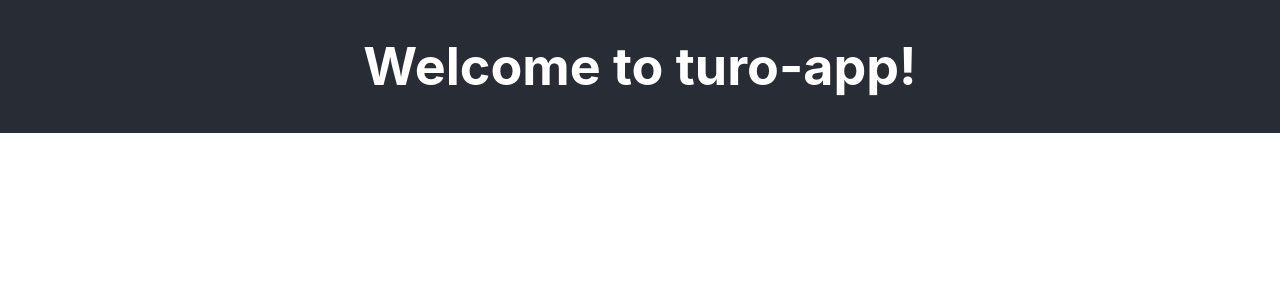
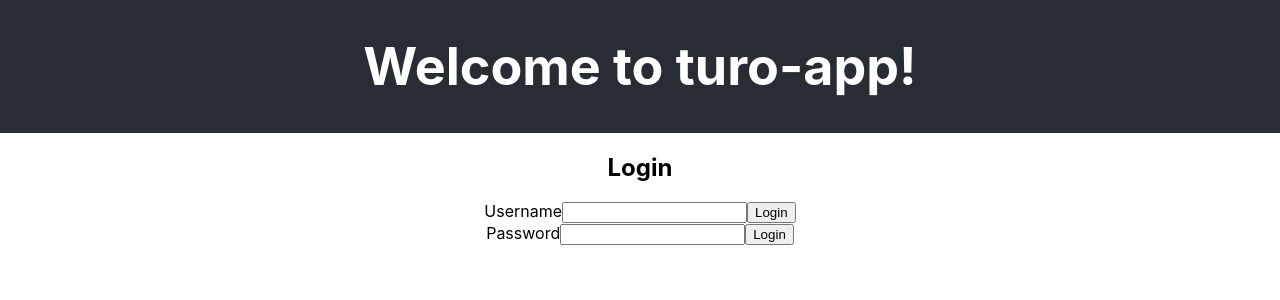
Before and after one commit to hjlammi/turo, a React (Create React App) app in the folder frontend/turo-app/: page / in a window 1280 px wide. Shown: the top 300 px of the page. Built offline with nearby package versions, Linux system fonts and the light colour scheme.

Commit message:
Add Login on the front page

```diff
--- a/frontend/turo-app/package.json
+++ b/frontend/turo-app/package.json
@@ -8,6 +8,7 @@
     "react": "^16.8.4",
     "react-dom": "^16.8.4",
     "react-scripts": "2.1.8",
+    "redux": "^4.0.1",
     "redux-saga": "^1.0.2"
   },
   "scripts": {
--- a/frontend/turo-app/src/App.css
+++ b/frontend/turo-app/src/App.css
@@ -8,7 +8,7 @@
   pointer-events: none;
 } */
 
-.App-header {
+.header {
   background-color: #282c34;
   max-height: 100vh;
   display: flex;
--- a/frontend/turo-app/src/App.js
+++ b/frontend/turo-app/src/App.js
@@ -1,10 +1,12 @@
 import React from 'react';
 import './App.css';
 import Header from './components/Header';
+import Form from './components/Form';
 
 const App = () => (
   <div className="App">
     <Header headerText="Welcome to turo-app!" />
+    <Form formLabel="Login" />
   </div>
 );
 
--- /dev/null
+++ b/frontend/turo-app/src/components/CustomButton.js
@@ -0,0 +1,17 @@
+import React from 'react';
+import PropTypes from 'prop-types';
+
+const CustomButton = (props) => {
+  CustomButton.propTypes = {
+    buttonText: PropTypes.string.isRequired,
+  };
+
+  const { buttonText } = props;
+  return (
+    <button type="button" className="button">
+      {buttonText}
+    </button>
+  );
+};
+
+export default CustomButton;
--- /dev/null
+++ b/frontend/turo-app/src/components/Field.js
@@ -0,0 +1,24 @@
+import React from 'react';
+import PropTypes from 'prop-types';
+import CustomButton from './CustomButton';
+
+const Field = (props) => {
+  Field.propTypes = {
+    fieldLabel: PropTypes.string.isRequired,
+    id: PropTypes.string.isRequired,
+
+  };
+
+  const { fieldLabel, id } = props;
+  return (
+    <div className="field">
+      <label type="label" htmlFor={id} className="label">
+        {fieldLabel}
+        <input type="text" className="input" id={id} />
+        <CustomButton buttonText="Login" />
+      </label>
+    </div>
+  );
+};
+
+export default Field;
--- /dev/null
+++ b/frontend/turo-app/src/components/Form.js
@@ -0,0 +1,20 @@
+import React from 'react';
+import PropTypes from 'prop-types';
+import Field from './Field';
+
+const Form = (props) => {
+  Form.propTypes = {
+    formLabel: PropTypes.string.isRequired,
+  };
+
+  const { formLabel } = props;
+  return (
+    <form className="form">
+      <h2>{formLabel}</h2>
+      <Field fieldLabel="Username" id="username" />
+      <Field fieldLabel="Password" id="password" />
+    </form>
+  );
+};
+
+export default Form;
--- a/frontend/turo-app/src/components/Header.js
+++ b/frontend/turo-app/src/components/Header.js
@@ -10,7 +10,7 @@ const Header = (props) => {
 
   const { headerText } = props;
   return (
-    <div className="App-header">
+    <div className="header">
       <h1>{headerText}</h1>
     </div>
   );
```
Also changed, not shown: 1 other file (tests, documents, lock files or other folders).
